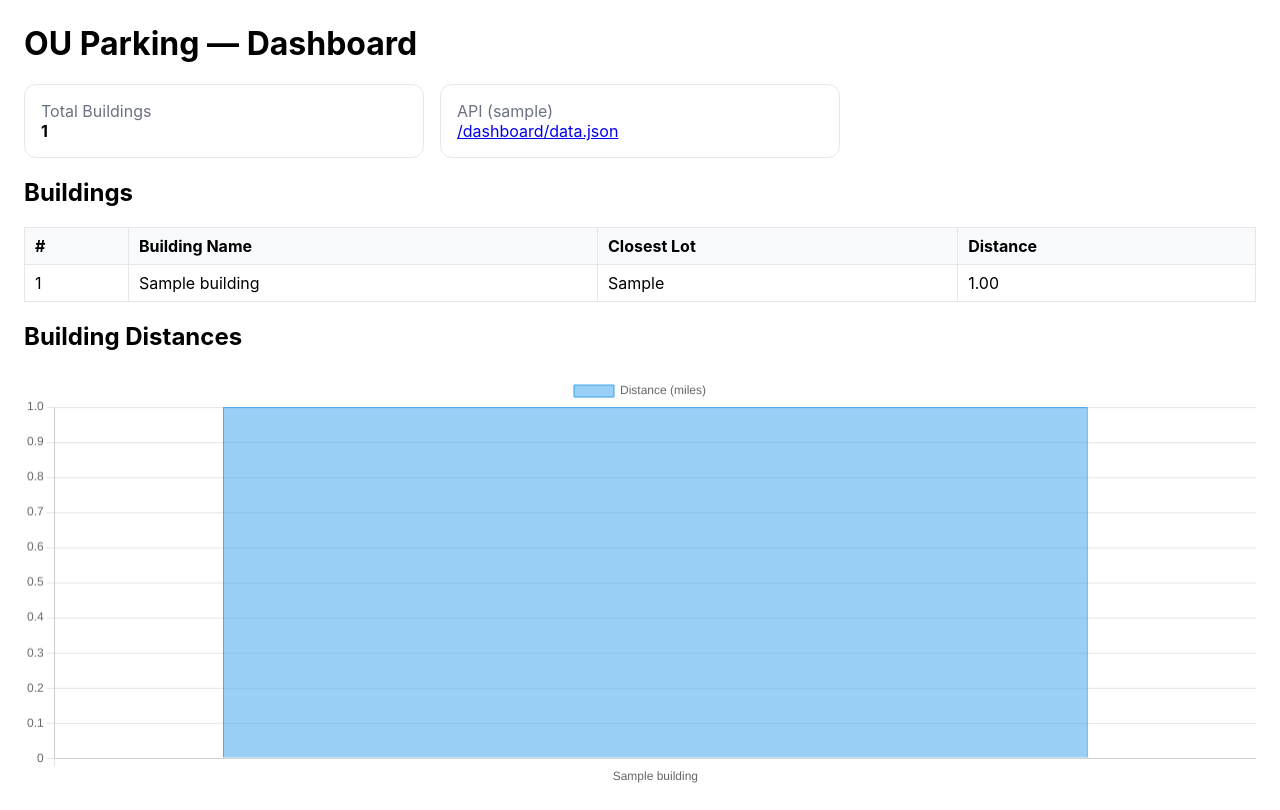
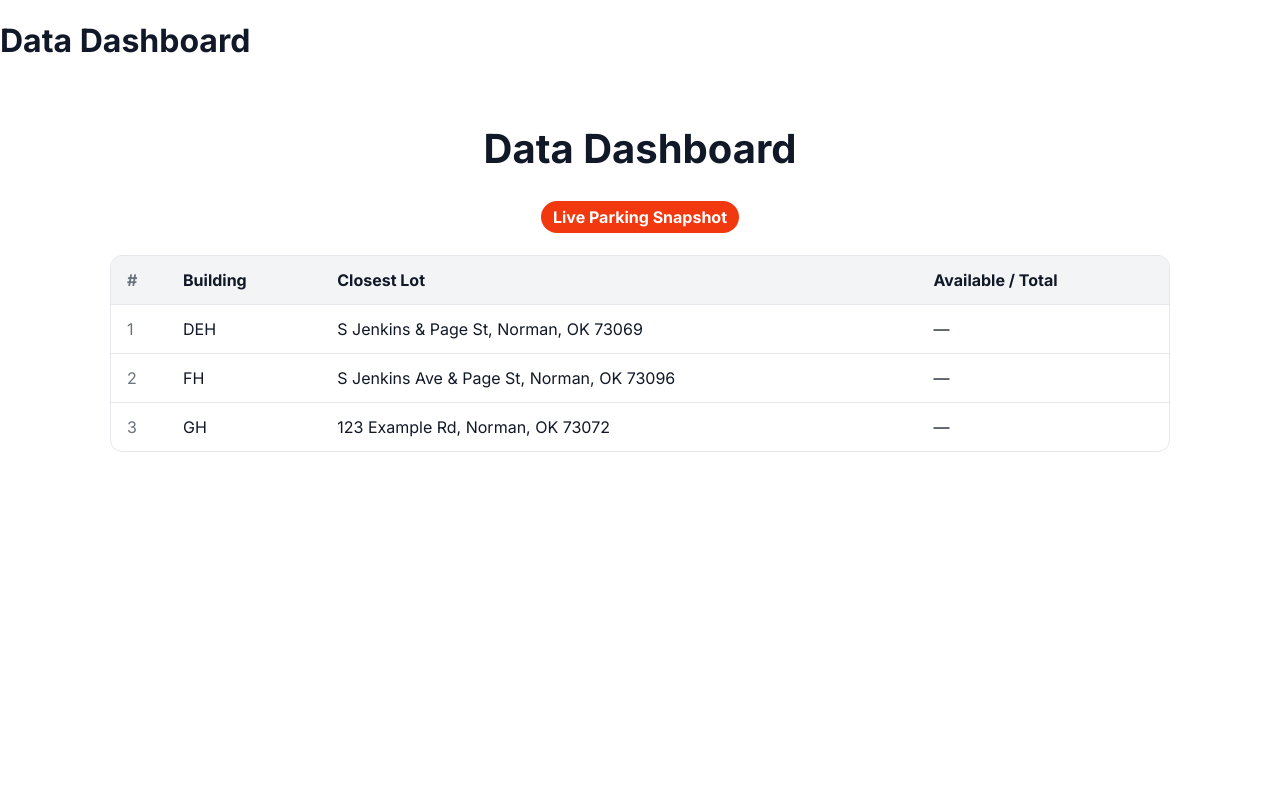
Before and after one commit to AlanAntony1/GroupESoftwareEngineering, a Django app: page /dashboard/ in a window 1280 px wide. After the commit the page ends 452 px from the top, so only its background shows below. Run offline with Django 5.2, Linux system fonts and the light colour scheme; tables that the repository leaves empty hold one stand-in row (values such as "Sample post").

Commit message:
modify services urls views and html

```diff
--- a/datadashboard/services.py
+++ b/datadashboard/services.py
@@ -1,8 +1,9 @@
 # datadashboard/services.py
 from dataclasses import dataclass
 from datetime import date, timedelta
+from typing import List, Dict, Optional
 import json
-from typing import List, Dict, Optional
+
 from parkingLotHistory.models import ParkingHistory
 
 
@@ -10,6 +11,42 @@ from parkingLotHistory.models import ParkingHistory
 class DateRange:
     start: date
     end: date
+
+
+def getDashboardRows() -> List[Dict]:
+    """
+    Returns rows like:
+      {"building_name": ..., "lot_label": ..., "available": ..., "total": ...}
+    Uses the latest ParkingHistory per lot.
+    """
+    pairs = [
+        ("DEH", "LotA", "S Jenkins & Page St, Norman, OK 73069"),
+        ("FH",  "LotB", "S Jenkins Ave & Page St, Norman, OK 73096"),
+        ("GH",  "LotC", "123 Example Rd, Norman, OK 73072"),
+    ]
+
+    rows: List[Dict] = []
+    for building_name, lot_code, lot_label in pairs:
+        ph = (
+            ParkingHistory.objects
+            .filter(lot_name=lot_code)
+            .order_by("-timestamp")
+            .first()
+        )
+        if ph:
+            available = ph.available_spots
+            total = ph.available_spots + ph.occupied_spots
+        else:
+            available = None
+            total = None
+
+        rows.append({
+            "building_name": building_name,
+            "lot_label": lot_label,
+            "available": available,
+            "total": total,
+        })
+    return rows
 
 
 def _validate_daterange(dr: DateRange):
@@ -24,14 +61,13 @@ def _validate_daterange(dr: DateRange):
 def getUsageStats(dateRange: DateRange) -> List[Dict]:
     """Return total occupied/available spots per day (inclusive range)."""
     _validate_daterange(dateRange)
-
-    results = []
+    results: List[Dict] = []
     current = dateRange.start
     while current <= dateRange.end:
-        daily = ParkingHistory.objects.filter(timestamp__date=current)
-        occupied = sum(x.occupied_spots for x in daily)
-        available = sum(x.available_spots for x in daily)
-        if daily.exists():
+        qs = ParkingHistory.objects.filter(timestamp__date=current)
+        if qs.exists():
+            occupied = sum(x.occupied_spots for x in qs)
+            available = sum(x.available_spots for x in qs)
             results.append({"date": current, "occupied": occupied, "available": available})
         current += timedelta(days=1)
     return results
@@ -46,7 +82,6 @@ def getPeakHours(lotId: str) -> Optional[Dict]:
     if not entries.exists():
         return None
 
-    # Group manually by hour (simple loop)
     hourly = {}
     for e in entries:
         hr = e.timestamp.replace(minute=0, second=0, microsecond=0)
@@ -56,19 +91,20 @@ def getPeakHours(lotId: str) -> Optional[Dict]:
     return {"hour": peak_hour, "occupied": hourly[peak_hour]}
 
 
-def exportAnalytics(format: str, dateRange: Optional[DateRange] = None) -> str:
+def exportAnalytics(fmt: str, dateRange: Optional[DateRange] = None) -> str:
     """Export stats as CSV or JSON."""
-    today = date.today()
     if dateRange is None:
+        today = date.today()
         dateRange = DateRange(today, today)
+
     stats = getUsageStats(dateRange)
-    fmt = (format or "").lower()
-    if fmt == "json":
+    f = (fmt or "").lower()
+
+    if f == "json":
         return json.dumps(stats, default=str)
-    elif fmt == "csv":
-        text = "date,occupied,available\n"
+    if f == "csv":
+        lines = ["date,occupied,available"]
         for s in stats:
-            text += f"{s['date']},{s['occupied']},{s['available']}\n"
-        return text
-    else:
-        raise ValueError("Unsupported format; use 'csv' or 'json'")
+            lines.append(f"{s['date']},{s['occupied']},{s['available']}")
+        return "\n".join(lines)
+    raise ValueError("Unsupported format; use 'csv' or 'json'")
--- a/datadashboard/templates/datadashboard/home.html
+++ b/datadashboard/templates/datadashboard/home.html
@@ -1,74 +1,78 @@
-<!doctype html>
-<html>
+{% load static %}
+<!DOCTYPE html>
+<html lang="en">
 <head>
+  <!-- DASHBOARD TEMPLATE v3 -->
+<h1>Data Dashboard</h1>
   <meta charset="utf-8">
-  <title>{{ title }}</title>
-  <script src="https://cdn.jsdelivr.net/npm/chart.js"></script>
+  <title>OU Parking — Data Dashboard</title>
+  <link rel="preconnect" href="https://fonts.googleapis.com">
+  <link rel="preconnect" href="https://fonts.gstatic.com" crossorigin>
+  <link href="https://fonts.googleapis.com/css2?family=Inter:wght@400;600;700&display=swap" rel="stylesheet">
   <style>
-    body { font-family: -apple-system, Arial, sans-serif; margin: 24px; }
-    .grid { display: grid; grid-template-columns: repeat(3, minmax(160px,1fr)); gap: 16px; margin-bottom: 20px; }
-    .card { border: 1px solid #e5e7eb; border-radius: 12px; padding: 16px; }
-    .muted { color: #6b7280; }
-    table { border-collapse: collapse; width: 100%; margin-top: 20px; }
-    th, td { border: 1px solid #e5e7eb; padding: 8px 10px; text-align: left; }
-    th { background: #f8fafc; }
-    canvas { margin-top: 24px; max-width: 100%; }
+    :root{
+      --ou: #F1380F;
+      --ink:#111827;
+      --muted:#6B7280;
+      --bg:#ffffff;
+      --card:#f8fafc;
+      --border:#e5e7eb;
+    }
+    *{box-sizing:border-box}
+    body{margin:0;font-family:Inter,system-ui,-apple-system,Segoe UI,Roboto,Ubuntu,"Helvetica Neue",Arial,sans-serif;background:var(--bg);color:var(--ink)}
+    .wrap{max-width:1100px;margin:0 auto;padding:32px 20px 80px}
+    .title{font-size:40px;font-weight:800;margin:10px 0 28px;text-align:center}
+    .table{width:100%;border-collapse:separate;border-spacing:0;border:1px solid var(--border);border-radius:12px;overflow:hidden}
+    th,td{padding:14px 16px;border-bottom:1px solid var(--border);font-size:16px}
+    th{background:#f3f4f6;text-align:left}
+    tr:last-child td{border-bottom:none}
+    .num{width:56px;color:var(--muted)}
+    .badge{display:inline-block;padding:2px 10px;border-radius:999px;background:#fff;border:1px solid var(--border);font-size:13px}
+    .pill{display:inline-block;padding:6px 12px;border-radius:999px;background:var(--ou);color:#fff;font-weight:700}
+    .topbar{display:flex;gap:10px;justify-content:center;margin-bottom:22px}
   </style>
 </head>
 <body>
-  <h1>{{ title }}</h1>
+  <div class="wrap">
+    <div class="title">Data Dashboard</div>
 
-  <div class="grid">
-    <div class="card">
-      <div class="muted">Total Buildings</div>
-      <div><b>{{ total_buildings }}</b></div>
-    </div>
-    <div class="card">
-      <div class="muted">API (sample)</div>
-      <div><a href="./data.json">/dashboard/data.json</a></div>
-    </div>
+    <div class="topbar">
+      <span class="pill">Live Parking Snapshot</span>
     </div>
 
-  <h2>Buildings</h2>
-  <table>
+    <table class="table">
       <thead>
-      <tr><th>#</th><th>Building Name</th><th>Closest Lot</th><th>Distance</th></tr>
+        <tr>
+          <th class="num">#</th>
+          <th>Building</th>
+          <th>Closest Lot</th>
+          <th>Available / Total</th>
+        </tr>
       </thead>
      <tbody>
-      {% for b in buildings %}
+  {% if rows and rows|length > 0 %}
+    {% for r in rows %}
       <tr>
-          <td>{{ forloop.counter }}</td>
-          <td>{{ b.buildingName }}</td>
-          <td>{{ b.closestLot }}</td>
-          <td>{{ b.distance }}</td>
+        <td class="num">{{ forloop.counter }}</td>      <!-- “#” column -->
+        <td>{{ r.building_name }}</td>
+        <td>{{ r.lot_label }}</td>
+        <td>
+          {% if r.available is not None and r.total is not None %}
+            {{ r.available }} / {{ r.total }}
+          {% else %}
+            &mdash;
+          {% endif %}
+        </td>
       </tr>
-      {% empty %}
-        <tr><td colspan="4">No buildings found.</td></tr>
     {% endfor %}
+  {% else %}
+    <tr>
+      <td colspan="4" class="empty">No data.</td>       <!-- colspan matches 4 headers -->
+    </tr>
+  {% endif %}
 </tbody>
+
     </table>
-
-  <h2>Building Distances</h2>
-  <canvas id="distanceChart" height="100"></canvas>
-
-  <script>
-    const labels = {{ labels|safe }};
-    const distances = {{ distances|safe }};
-
-    new Chart(document.getElementById('distanceChart'), {
-      type: 'bar',
-      data: {
-        labels: labels,
-        datasets: [{
-          label: 'Distance (miles)',
-          data: distances,
-          borderWidth: 1
-        }]
-      },
-      options: {
-        scales: { y: { beginAtZero: true } }
-      }
-    });
-  </script>
+  </div>
 </body>
 </html>
--- a/datadashboard/urls.py
+++ b/datadashboard/urls.py
@@ -1,7 +1,8 @@
 from django.urls import path
 from . import views
 
+app_name = "datadashboard"
+
 urlpatterns = [
-    path('', views.home, name='dashboard-home'),
-    path('data.json', views.data_json, name='dashboard-data'),
+    path("", views.home, name="dashboard"),   # <-- use home, not dashboard
 ]
--- a/datadashboard/views.py
+++ b/datadashboard/views.py
@@ -1,26 +1,29 @@
 from django.shortcuts import render
-from django.http import JsonResponse
-from parkinglotlocater.models import Building
+from .services import getDashboardRows
 
 def home(request):
-    buildings = Building.objects.all().order_by('buildingName')
+    rows = getDashboardRows()
 
-    labels = [b.buildingName for b in buildings]
-    distances = [float(b.distance) for b in buildings]
-
-    context = {
-        "title": "OU Parking — Dashboard",
-        "total_buildings": buildings.count(),
-        "buildings": buildings,
-        "labels": labels,
-        "distances": distances,
-    }
-    return render(request, "datadashboard/home.html", context)
-
-def data_json(request):
-    buildings = Building.objects.all().order_by('buildingName')
-    data = {
-        "labels": [b.buildingName for b in buildings],
-        "distances": [float(b.distance) for b in buildings],
-    }
-    return JsonResponse(data)
+    # Fallback so the table is NEVER empty on your machine
+    if not rows:
+        rows = [
+            {
+                "building_name": "DEH",
+                "lot_label": "S Jenkins & Page St, Norman, OK 73069",
+                "available": None,
+                "total": None,
+            },
+            {
+                "building_name": "FH",
+                "lot_label": "S Jenkins Ave & Page St, Norman, OK 73096",
+                "available": None,
+                "total": None,
+            },
+            {
+                "building_name": "GH",
+                "lot_label": "123 Example Rd, Norman, OK 73072",
+                "available": None,
+                "total": None,
+            },
+        ]
+    return render(request, "datadashboard/home.html", {"rows": rows})
```
Lines whose indentation alone changed are shown as unchanged.
